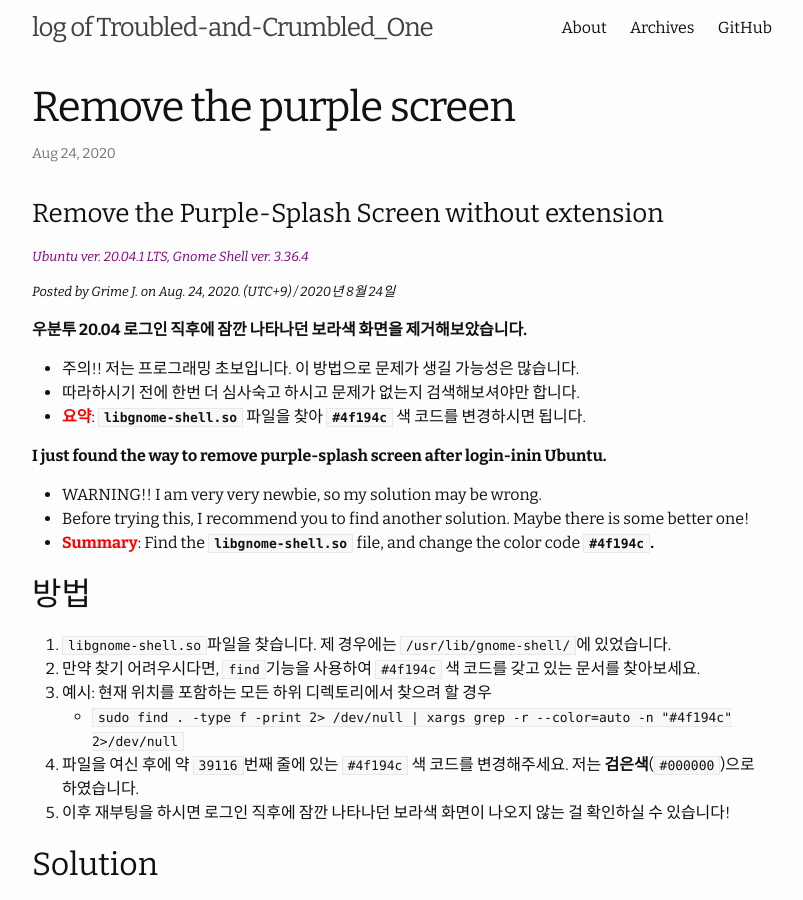
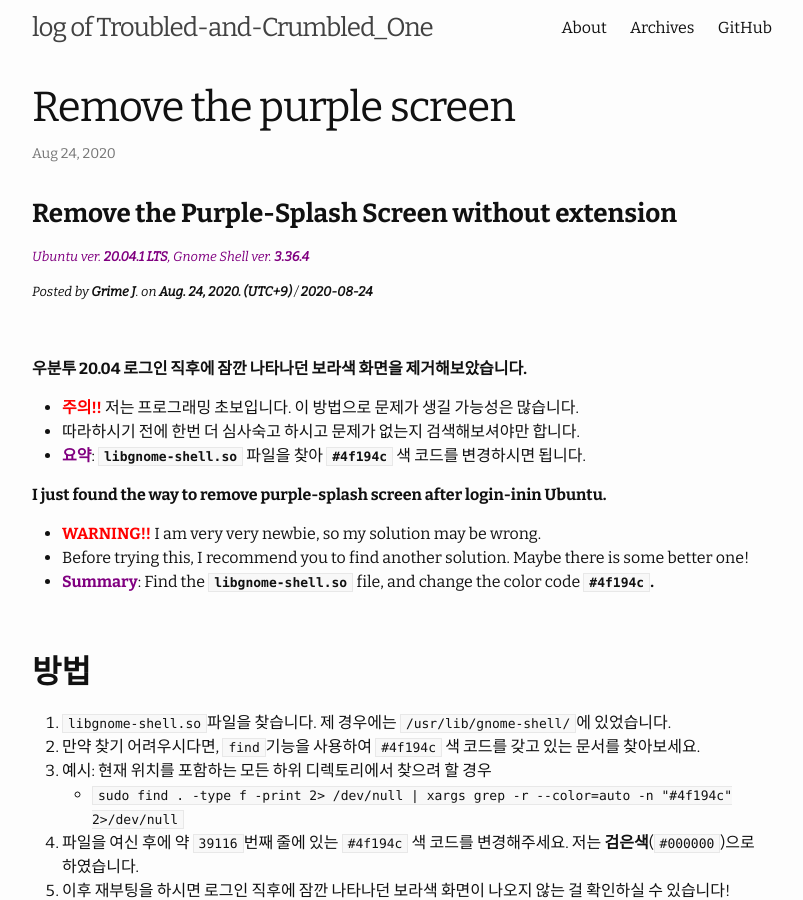
Before and after one commit to grime-j/grime-j.github.io, a Jekyll site: the page built from _posts/2020-08-24-Remove the purple screen.md, in a window 1280 px wide and 900 px high. Shown: the whole window, without its empty margins (238-1041 px from the left). Built offline with Jekyll 4.4.1, drawn with Linux system fonts in a browser that asks for light colours.

Commit message:
setting-ing

```diff
--- a/_posts/2020-08-24-Remove the purple screen.md
+++ b/_posts/2020-08-24-Remove the purple screen.md
@@ -2,22 +2,27 @@
 layout: post
 ---
 
-### Remove the Purple-Splash Screen without extension
-##### <span style="color:purple">*Ubuntu ver. 20.04.1 LTS, Gnome Shell ver. 3.36.4*
-##### *Posted by Grime J. on Aug. 24, 2020. (UTC+9) / 2020년 8월 24일*
+### **Remove the Purple-Splash Screen without extension**
+##### <span style="color:purple">*Ubuntu ver. **20.04.1 LTS**, Gnome Shell ver. **3.36.4***
+##### *Posted by **Grime J**. on **Aug. 24, 2020. (UTC+9)** / **2020-08-24***
+
+<br/>
+
 
 **우분투 20.04 로그인 직후에 잠깐 나타나던 보라색 화면을 제거해보았습니다.**
-- 주의!! 저는 프로그래밍 초보입니다. 이 방법으로 문제가 생길 가능성은 많습니다.
+- <span style="color:red">**주의!!**</span> 저는 프로그래밍 초보입니다. 이 방법으로 문제가 생길 가능성은 많습니다.
 - 따라하시기 전에 한번 더 심사숙고 하시고 문제가 없는지 검색해보셔야만 합니다.
-- <span style="color:red"> **요약**</span>: **`libgnome-shell.so`** 파일을 찾아 **`#4f194c`** 색 코드를 변경하시면 됩니다.
+- <span style="color:purple"> **요약**</span>: **`libgnome-shell.so`** 파일을 찾아 **`#4f194c`** 색 코드를 변경하시면 됩니다.
 
 
 **I just found the way to remove purple-splash screen after login-inin Ubuntu.**
-- WARNING!! I am very very newbie, so my solution may be wrong.
+- <span style="color:red">**WARNING!!**</span> I am very very newbie, so my solution may be wrong.
 - Before trying this, I recommend you to find another solution. Maybe there is some better one!
-- <span style="color:red"> **Summary**</span>: Find the **`libgnome-shell.so`** file, and change the color code **`#4f194c`.**
+- <span style="color:purple"> **Summary**</span>: Find the **`libgnome-shell.so`** file, and change the color code **`#4f194c`.**
 
-## 방법
+<br/>
+
+## **방법**
 1. `libgnome-shell.so`파일을 찾습니다. 제 경우에는 `/usr/lib/gnome-shell/`에 있었습니다.
 2. 만약 찾기 어려우시다면, `find`기능을 사용하여 `#4f194c` 색 코드를 갖고 있는 문서를 찾아보세요.
 3. 예시: 현재 위치를 포함하는 모든 하위 디렉토리에서 찾으려 할 경우
@@ -25,8 +30,9 @@ layout: post
 4. 파일을 여신 후에 약 `39116`번째 줄에 있는 `#4f194c` 색 코드를 변경해주세요. 저는 **검은색**(`#000000`)으로 하였습니다.
 5. 이후 재부팅을 하시면 로그인 직후에 잠깐 나타나던 보라색 화면이 나오지 않는 걸 확인하실 수 있습니다!
 
+<br/>
 
-## Solution
+## **Solution**
 1. find your `libgnome-shell.so` file. In my case, That is in `/usr/lib/gnome-shell/`
 2. If you cannot find the file, you can use `find`. Find the color code `#4f194c`.
 3. Eg. Find all files, including your subdirectory on your current position.
@@ -34,22 +40,26 @@ layout: post
 4. And just modify the color code in about `39116`th row. In my case, I set the color code **black**(`#000000`).
 5. And DONE!! There will be no-purple-splash-screen in your logging situation!
 
+<br/>
 
 ![예시](https://i.imgur.com/gZepGIu.png)
 
-
-### 참조. 알아낸 방법 / Appendix. How I find this solution?
-- <span style="color:red"> 다음 주 주중 안</span>에 업데이트하도록 하겠습니다.
-- I'll update in <span style="color:red"> next week.</span>
+<br/>
 
 
+### *참조. 알아낸 방법 / Appendix. How I find this solution?*
+- <span style="color:green"> 다음 주 주중 안</span>에 업데이트하도록 하겠습니다.
+- I'll update in <span style="color:green"> next week.</span>
 
-*마치며*. 혹시 더 멋지거나 깔끔한 방법을 알고 계신 언제든지 알려주세요!
+<br/>
+<br/>
 
-**읽어주셔서 감사합니다. 행복한 하루 되세요.**
+**_마치며_**. 혹시 더 멋지거나 깔끔한 방법을 알고 계신 언제든지 알려주세요!
 
-*fin*. If you have any better solution, please let me know. (This is the limitation in my level...)
+읽어주셔서 감사합니다. 행복한 하루 되세요.
 
-**Thank you for watching my blog. May the happiness with you.**
+**_fin_**. If you have any better solution, please let me know. (This is the limitation in my level...)
+
+Thank you for watching my blog. May the happiness with you.
 
 ### *Grime J.*
```
Also changed, not shown: 2 other files.
